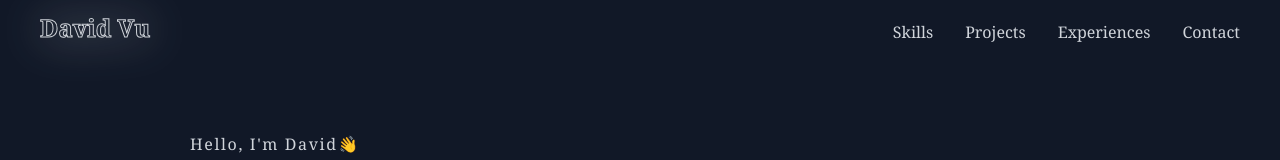
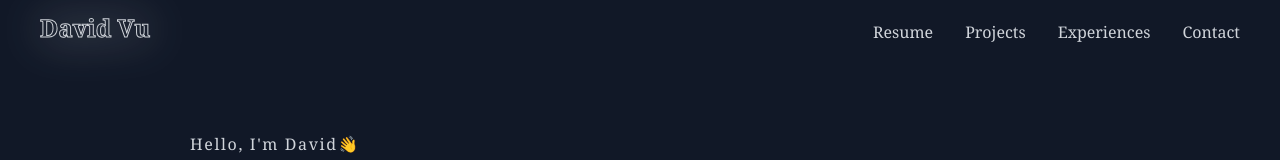
Before and after one commit to fcbvttn123/portfolio, a React (Vite) app: page / in a window 1280 px wide. Shown: the top 160 px of the page. Built offline with nearby package versions, Linux system fonts and the light colour scheme.

Commit message:
Remove skills section, add resume navigation link

```diff
--- a/src/components/HeaderBar.jsx
+++ b/src/components/HeaderBar.jsx
@@ -11,7 +11,7 @@ export function HeaderBar({ setMobileOpen }) {
         </button>
       </Link>
       <div className="text-color hidden md:flex md:items-center md:justify-between md:gap-x-8">
-        <NavLinkButton path="/skills" text={"Skills"} />
+        <NavLinkButton path="/resume_IT.pdf" text={"Resume"} download />
         <NavLinkButton path="/projects" text={"Projects"} />
         <NavLinkButton path="/experiences" text={"Experiences"} />
         <NavLinkButton path="/contact" text={"Contact"} />
--- a/src/components/NavLinkButton.jsx
+++ b/src/components/NavLinkButton.jsx
@@ -1,8 +1,15 @@
-import { Link, NavLink, useLocation } from "react-router-dom"
+import { Link, useLocation } from "react-router-dom";
 
-export function NavLinkButton({ path, text }) {
-  const location = useLocation()
-  return (
+export function NavLinkButton({ path, text, download = false }) {
+  const location = useLocation();
+  return download ? (
+    <a href={path} download>
+      <button className="nav-link-button">
+        <span className="actual-text">Resume</span>
+        <span className="nav-link-button-hover-text">Resume</span>
+      </button>
+    </a>
+  ) : (
     <Link to={path}>
       <button
         className={`nav-link-button ${
@@ -15,5 +22,5 @@ export function NavLinkButton({ path, text }) {
         </span>
       </button>
     </Link>
-  )
+  );
 }
--- a/src/pages/Home.jsx
+++ b/src/pages/Home.jsx
@@ -131,8 +131,16 @@ const itemVariants = {
   },
 };
 
-function NavigationCircle({ path, text }) {
-  return (
+function NavigationCircle({ path, text, download = false }) {
+  return download ? (
+    <a
+      href={path}
+      download
+      className="w-28 min-[540px]:w-40 sm:w-48 md:w-28 lg:w-40 h-28 min-[540px]:h-40 sm:h-48 md:h-28 lg:h-40 rounded-full border-gray-300 border-4 font-extrabold hover:bg-gray-300 hover:text-gray-900 transition-all duration-300"
+    >
+      {text}
+    </a>
+  ) : (
     <Link to={path}>
       <motion.button
         variants={itemVariants}
```
Also changed, not shown: 1 other file (tests, documents, lock files or other folders).
